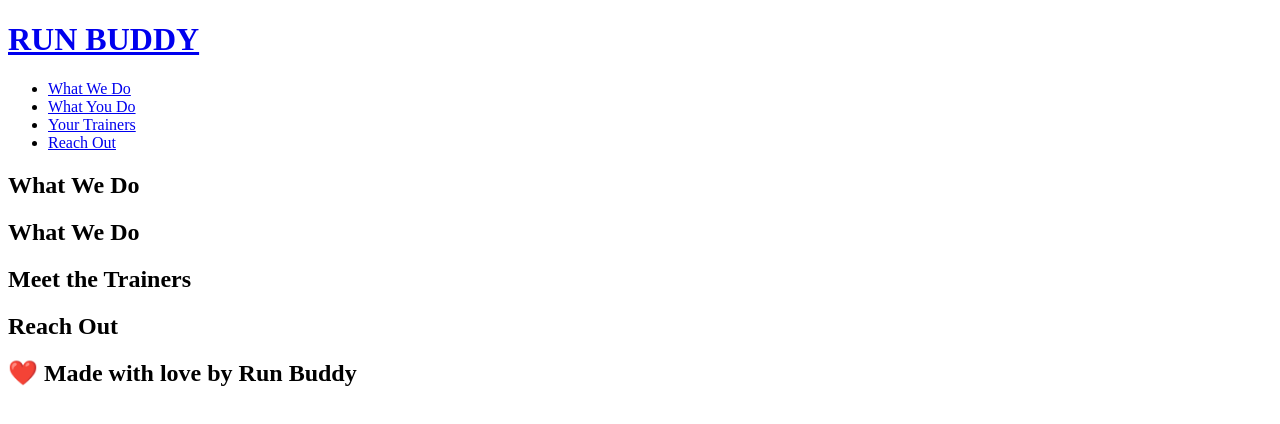
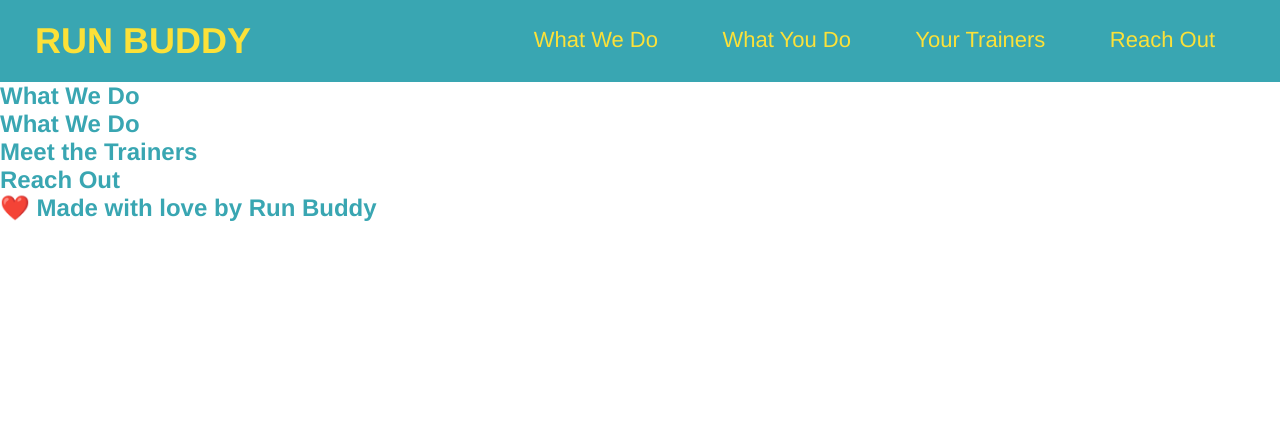
Before and after one commit to ncpandrade/run-buddy, a plain HTML site: page index.html in a window 1280 px wide. Drawn offline with Linux system fonts and the light colour scheme.

Commit message:
<styled header, styled nav

```diff
--- /dev/null
+++ b/assets/css/style.css
@@ -0,0 +1,41 @@
+/*remove browser enforced styles by applying default CSS values */
+* {
+    margin: 0;
+    padding: 0;
+}
+
+body {
+    /*more on this color code later on*/
+    color:#39a6b2;
+    font-family: Helvetica, Arial, sans-serif;
+}
+/*apply styles to <header> */
+header {
+    /*applies 20px to top and bottom and 35px to left and right */
+    padding:20px 35px;
+    background-color: #39a6b2;
+}
+header h1 {
+    font-weight: bold;
+    font-size: 36px;
+    color: #fce138;
+    margin: 0;
+    display: inline;
+}
+
+header a {
+    text-decoration: none;
+    color: #fce138;
+}
+header nav {
+    float: right;
+    margin: 7px 0;
+}
+header nav ul li {
+    display: inline;
+}
+header nav ul li a {
+    margin: 0 30px;
+    font-weight: lighter;
+    font-size: 22px;
+}
--- a/index.html
+++ b/index.html
@@ -1,6 +1,7 @@
 <!DOCTYPE html>
 <html lang="en">
      <head>
+         <link rel="stylesheet" href="./assets/css/style.css"/>
          <meta charset="UTF-8" />
         <title>Run Buddy</title>
      </head>
```
